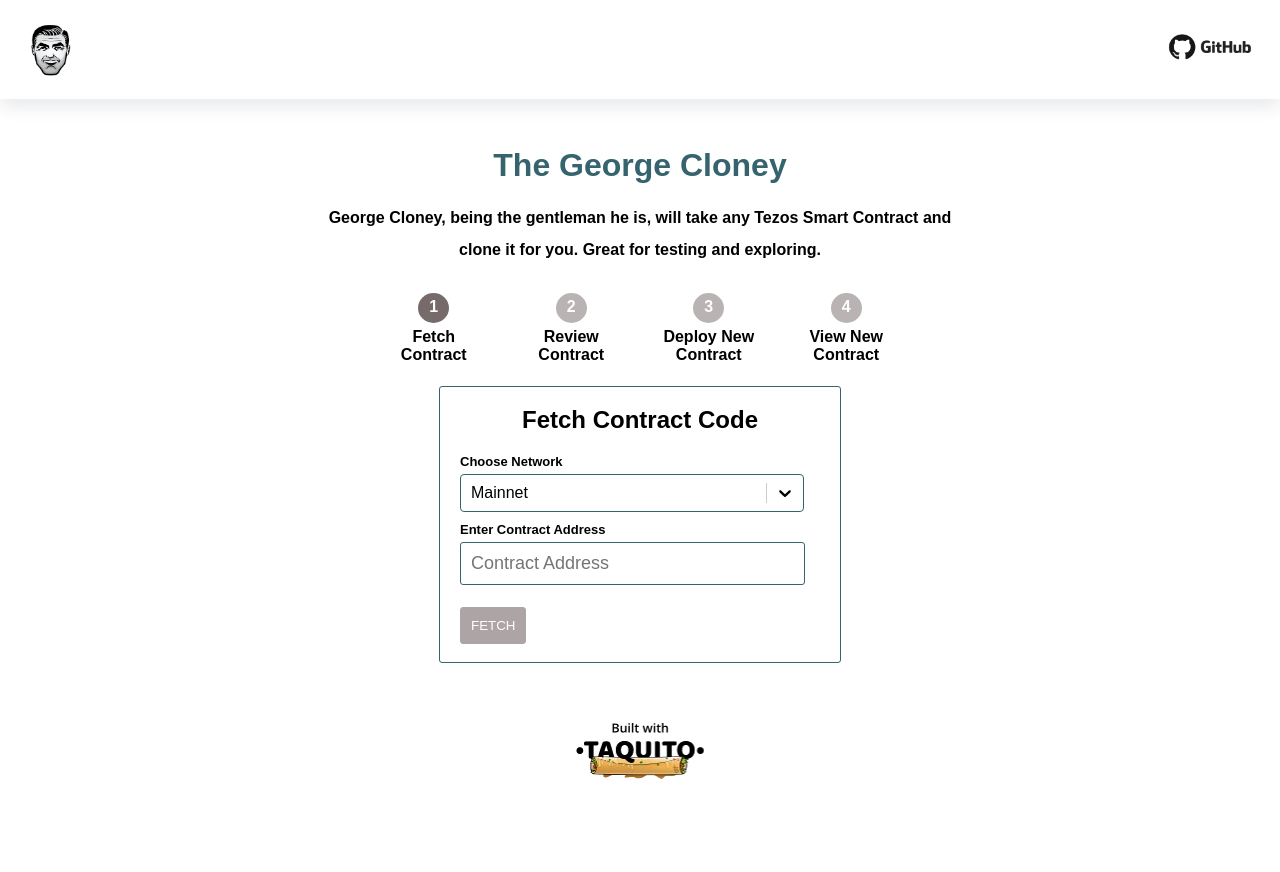
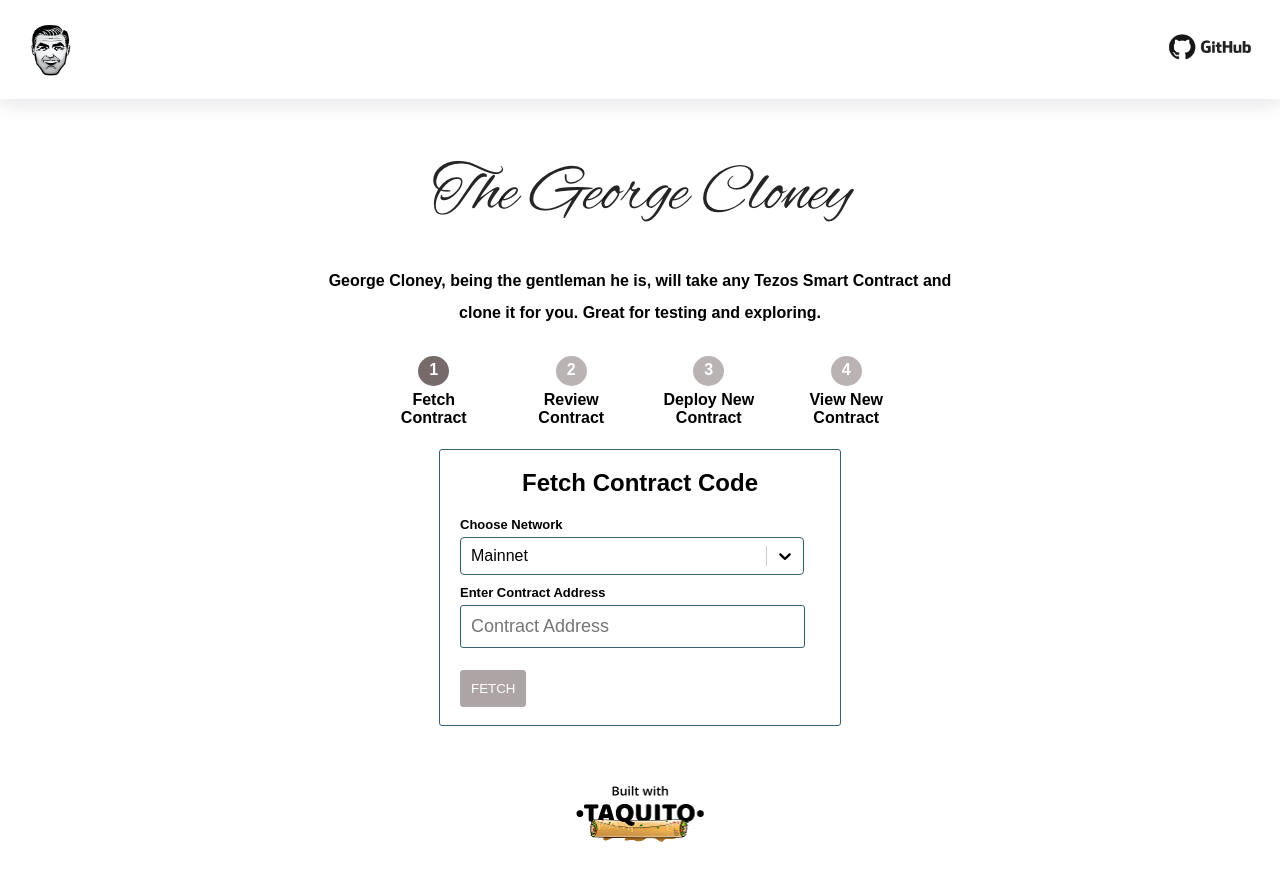
Before and after one commit to ecadlabs/george-cloney, a React (Create React App) app: page / in a window 1280 px wide. Before the commit the page ends 809 px from the top, so only its background shows below. Built offline with nearby package versions, Linux system fonts and the light colour scheme.

Commit message:
chore: add cloney signature

```diff
--- a/src/App.tsx
+++ b/src/App.tsx
@@ -164,7 +164,9 @@ const App: React.FC = (): ReactElement => {
     const isValid = validateKeyHash(event.target.value) === ValidationResult.VALID || false;
     // Update the contract address that we'll be pulling data from if it's valid
     if (isValid) return setContractAddress(event.target.value.trim());
+    // Clear error if the invalid address is erased
     if (event.target.value === "") return setValidationError("");
+    // Set validation error if address is invalid
     setValidationError("Contract addresses need to be 36 characters");
   };
 
@@ -178,7 +180,7 @@ const App: React.FC = (): ReactElement => {
       <Navbar />
       <div id="wallet">
         <div className="title-group">
-          <h1>The George Cloney</h1>
+          <img alt="George Cloney signature in cursive" src="george-cloney-title.png" />
           <h4>
             George Cloney, being the gentleman he is, will take any Tezos Smart Contract and clone it for you. Great for
             testing and exploring.
```
Also changed, not shown: public/george-cloney-title.png (added).
